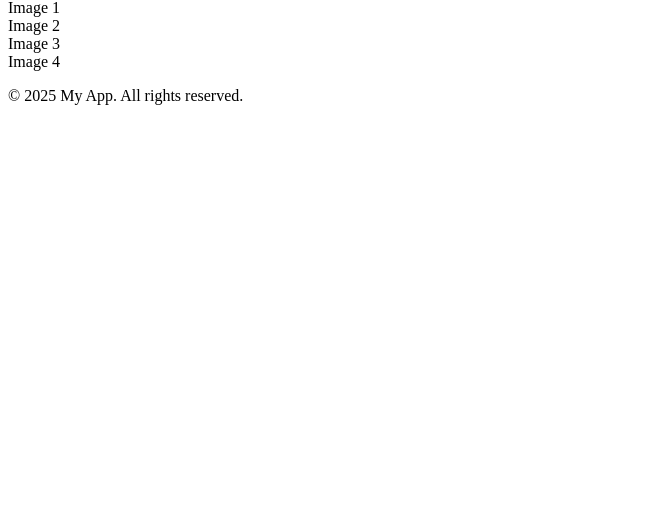
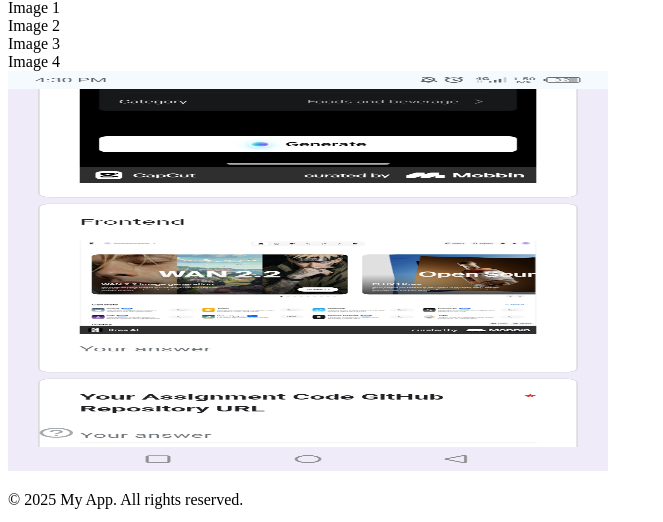
Before and after one commit to RoseO5/frontend-app, a Next.js app: page / in a window 1280 px wide. Shown: the part 719-1241 px from the top of the page, without its empty margins (0-663 px from the left). Before the commit the page ends 840 px from the top, so only its background shows below. Built offline with nearby package versions, Linux system fonts and the light colour scheme.

Commit message:
Add my-image.png and update homepage to display it

```diff
--- a/app/page.tsx
+++ b/app/page.tsx
@@ -1,11 +1,20 @@
 import Hero from '../components/Hero'
 import Gallery from '../components/Gallery'
+import Image from 'next/image'
 
 export default function Home() {
   return (
     <main>
       <Hero />
       <Gallery />
+      <div className="flex justify-center mt-8">
+        <Image
+          src="/my-image.png"
+          alt="Project Screenshot"
+          width={600}
+          height={400}
+        />
+      </div>
     </main>
   )
 }
```
